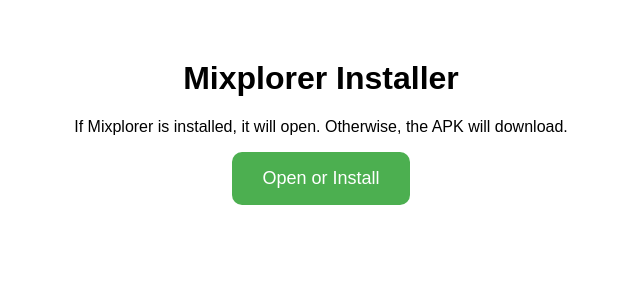
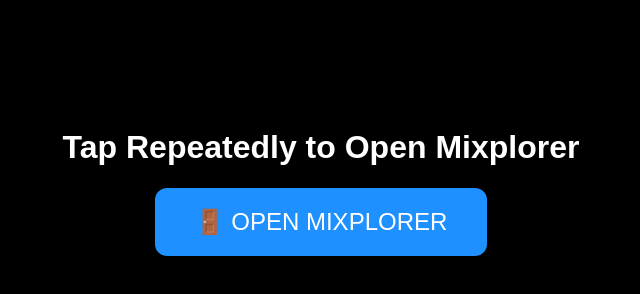
Before and after one commit to bt10000/mixplorer-installer, a plain HTML site: page index.html in a window 1280 px wide. Shown: the whole page, without its empty margins (319-959 px from the left). Drawn offline with Linux system fonts and the light colour scheme.

Commit message:
index.html

```diff
--- a/index.html
+++ b/index.html
@@ -1,43 +1,31 @@
 <!DOCTYPE html>
-<html lang="en">
+<html>
 <head>
   <meta charset="UTF-8">
-  <title>Install or Open Mixplorer</title>
+  <title>Open Mixplorer</title>
   <style>
     body {
-      font-family: Arial, sans-serif;
+      background: #000;
+      color: #fff;
+      font-family: sans-serif;
       text-align: center;
-      margin-top: 60px;
+      padding-top: 100px;
     }
-    button {
-      padding: 16px 30px;
-      font-size: 18px;
-      background-color: #4CAF50;
+    a {
+      display: inline-block;
+      padding: 20px 40px;
+      background: #1e90ff;
       color: white;
-      border: none;
-      border-radius: 10px;
-      cursor: pointer;
+      font-size: 24px;
+      border-radius: 12px;
+      text-decoration: none;
     }
   </style>
 </head>
 <body>
-  <h1>Mixplorer Installer</h1>
-  <p>If Mixplorer is installed, it will open. Otherwise, the APK will download.</p>
-  <button onclick="openMixplorer()">Open or Install</button>
-
-  <script>
-    function openMixplorer() {
-      // Create a hidden iframe to launch the intent without triggering Play Store fallback
-      let iframe = document.createElement('iframe');
-      iframe.style.display = 'none';
-      iframe.src = 'intent://#Intent;component=com.mixplorer/com.mixplorer.activities.BrowseActivity;end';
-      document.body.appendChild(iframe);
-
-      // Fallback: Download APK after 3 seconds
-      setTimeout(() => {
-        window.location.href = 'https://github.com/bt10000/mixplorer-installer/releases/download/v2.0/mixplorer.apk';
-      }, 3000);
-    }
-  </script>
+  <h1>Tap Repeatedly to Open Mixplorer</h1>
+  <a href="intent://#Intent;component=com.mixplorer/com.mixplorer.activities.BrowseActivity;end">
+    🚪 OPEN MIXPLORER
+  </a>
 </body>
 </html>
```
